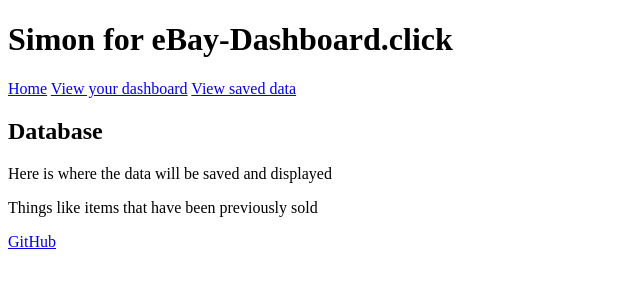
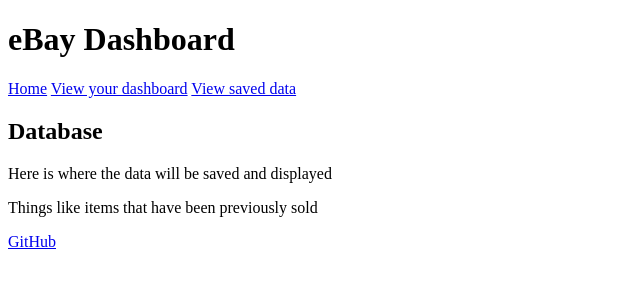
Before and after one commit to ChromaticChicken/Start-Up, a plain HTML site: page dashboard-html/database.html in a window 1280 px wide. Shown: the whole page, without its empty margins (0-640 px from the left). Drawn offline with Linux system fonts and the light colour scheme.

Commit message:
fix titles/header

```diff
--- a/database.html
+++ b/dashboard-html/database.html
@@ -1,8 +1,8 @@
 <!DOCTYPE html>
 <html>
   <head>
-    <title>Simon for eBay-Dashboard.click</title>
-    <h1>Simon for eBay-Dashboard.click</h1>
+    <title>Database</title>
+    <h1>eBay Dashboard</h1>
     <a href="index.html">Home</a>
     <a href="websocket.html">View your dashboard</a>
     <a href="database.html">View saved data</a>
```
Also changed, not shown: dashboard-html/websocket.html (renamed from websocket.html, +2 -2 lines), dashboard-html/index.html (renamed from index.html), 2 other files.
